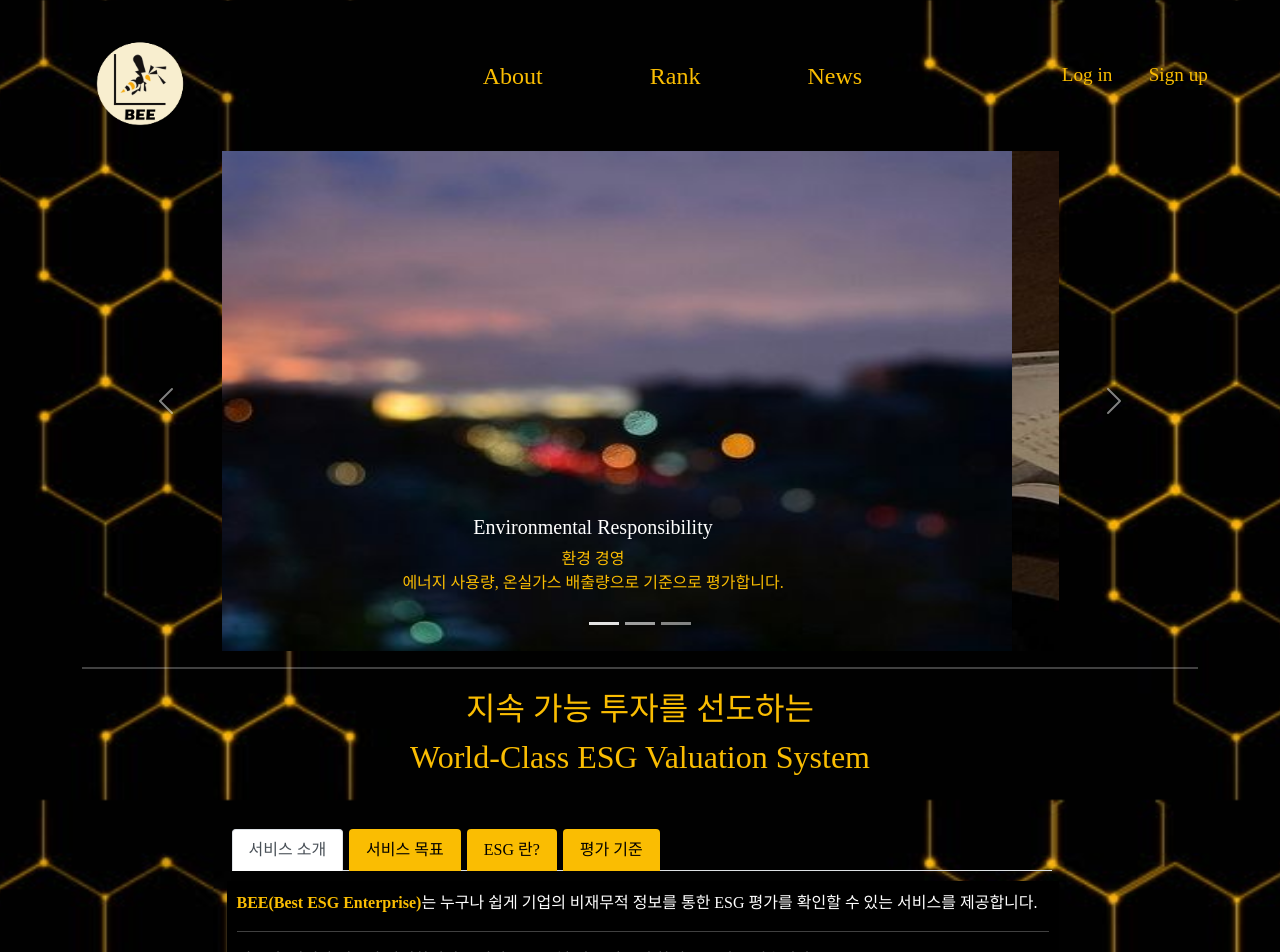
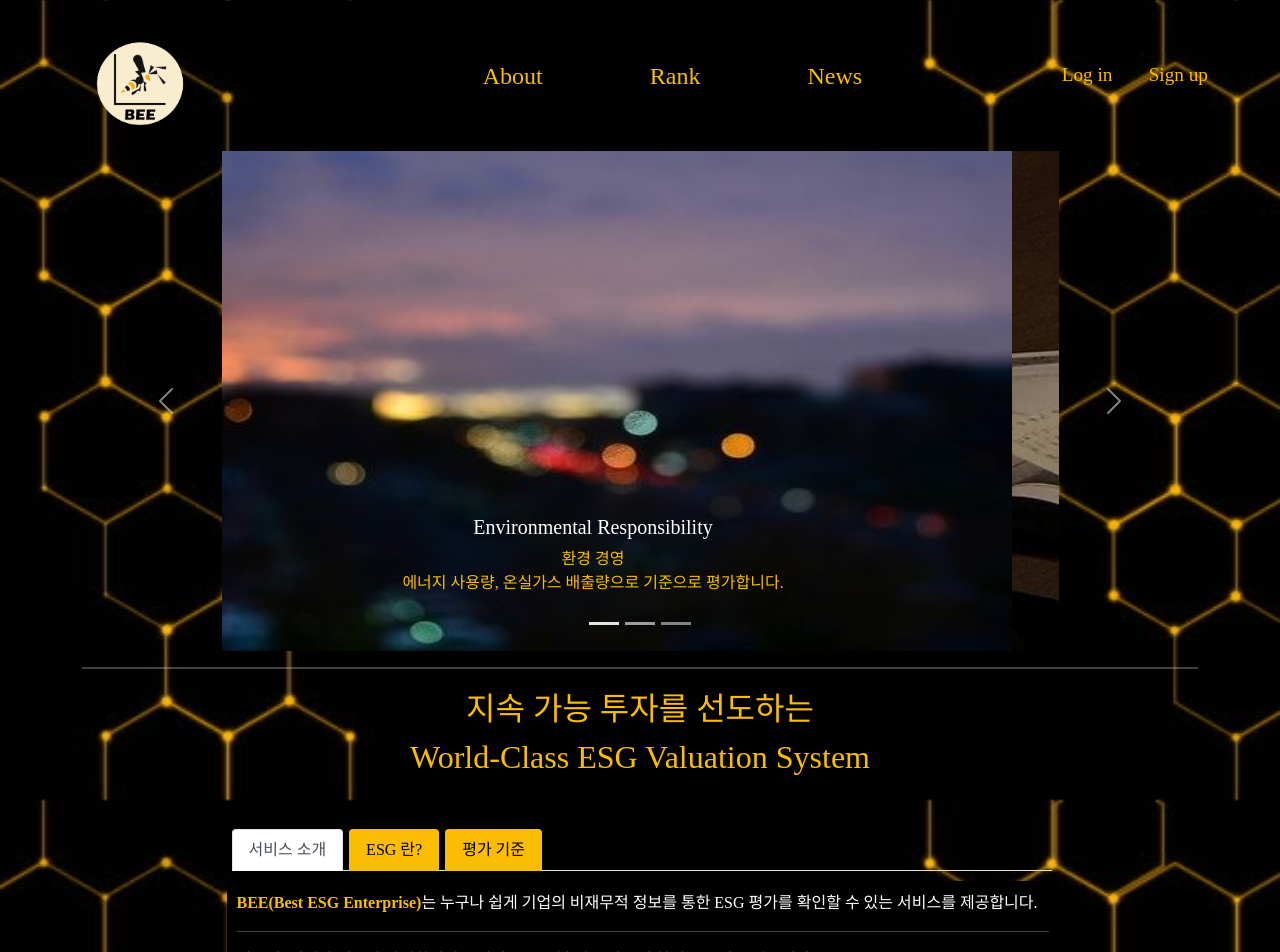
Before and after one commit to ssw02238/BEE, a Vue app in the folder Frontend/: page /serviceIntro in a window 1280 px wide. Shown: the top 952 px of the page. Built offline with nearby package versions, Linux system fonts and the light colour scheme; a web font is replaced by a local one; what vue-sequential-entrance would draw is missing.

Commit message:
CHORE: 서비스 목표 제거

```diff
--- a/Frontend/src/views/Intro/serviceIntro.vue
+++ b/Frontend/src/views/Intro/serviceIntro.vue
@@ -49,9 +49,6 @@
           <button class="nav-link active" id="home-tab" data-bs-toggle="tab" data-bs-target="#home" type="button" role="tab" aria-controls="home" aria-selected="true">서비스 소개</button>
         </li>
         <li class="nav-item" role="presentation">
-          <button class="nav-link" id="profile-tab" data-bs-toggle="tab" data-bs-target="#profile" type="button" role="tab" aria-controls="profile" aria-selected="false">서비스 목표</button>
-        </li>
-        <li class="nav-item" role="presentation">
           <button class="nav-link" id="contact-tab" data-bs-toggle="tab" data-bs-target="#contact" type="button" role="tab" aria-controls="contact" aria-selected="false">ESG 란?</button>
         </li>
         <li class="nav-item" role="presentation">
@@ -68,11 +65,7 @@
           <b>BEE</b>는 기업이 사회, 환경, 지배구조 부분에서 가치를 실현하는지 다각도에서 평가한 후, <b>비재무적 정보</b>를 활용하여 <b>지속 가능 경영</b>에 대한 정보를 제공하고자 합니다.
           <b>BEE와 함께 새로운 투자 가치를 실현해보세요!</b>
             </div>
-          </div>
-        <div class="tab-pane fade" id="profile" role="tabpanel" aria-labelledby="profile-tab">
-          <div id="font">
-           </div>
-           </div>
+        </div>
         <div class="tab-pane fade" id="contact" role="tabpanel" aria-labelledby="contact-tab">
           <div id="font">
           <b>ESG 경영</b>이란 무엇일까요? <br><br>
```
